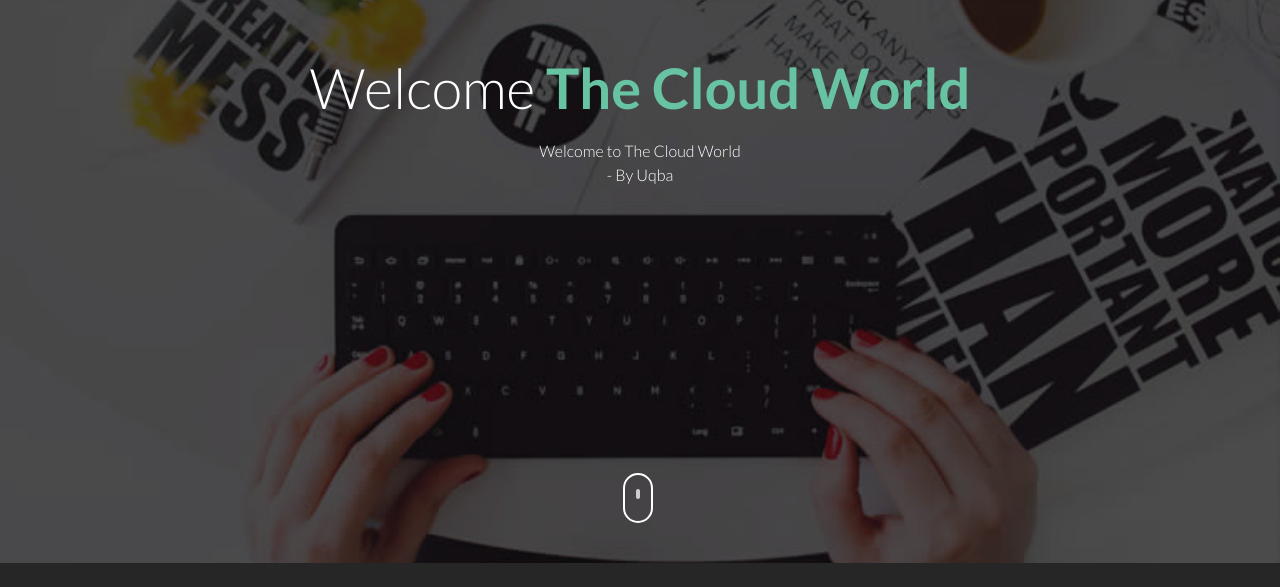
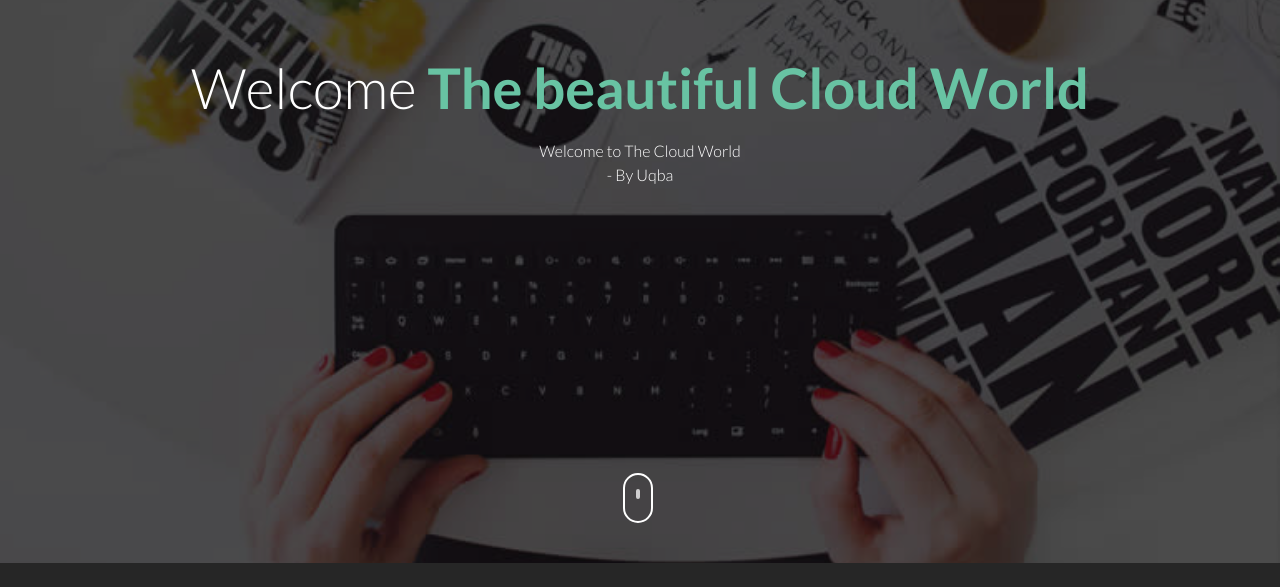
Before and after one commit to Uqba-Usman/simple-static-website, a plain HTML site: page index.html in a window 1280 px wide. Shown: the part 237-824 px from the top of the page. Drawn offline with Linux system fonts and the light colour scheme.

Commit message:
first change for deployment test

```diff
--- a/index.html
+++ b/index.html
@@ -39,7 +39,7 @@
 				<div class="col-md-12 text-center st-header-content">
 					<div class="logo"><a href=""><img src="images/logo.png" alt=""></a></div>
 					<div class="st-header-title">
-						<h2>Welcome <span>The Cloud World</span></h2>
+						<h2>Welcome <span>The beautiful Cloud World</span></h2>
 						<p>Welcome to The Cloud World <br /> - By Uqba </p>
 					</div>
 				</div>
```
